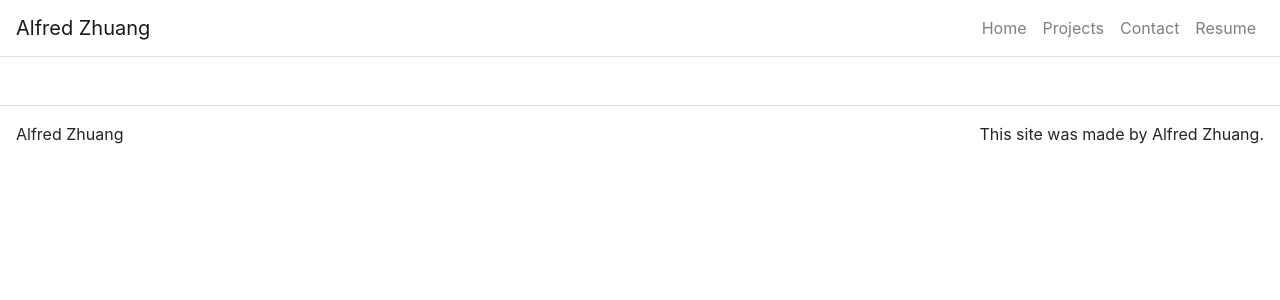
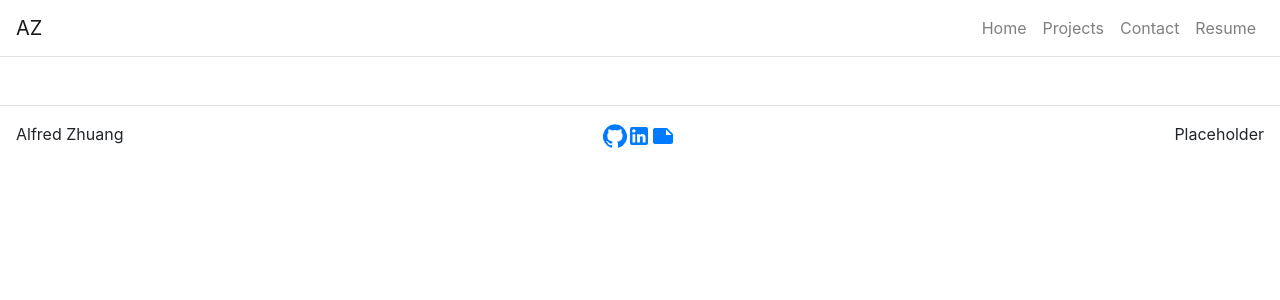
Before and after one commit to alfredzhuang/portfolio, a React (Create React App) app: page / in a window 1280 px wide. Shown: the top 300 px of the page. Built offline with nearby package versions, Linux system fonts and the light colour scheme.

Commit message:
added header and footer

```diff
--- a/package.json
+++ b/package.json
@@ -3,6 +3,8 @@
   "version": "0.1.0",
   "private": true,
   "dependencies": {
+    "@material-ui/core": "^4.11.2",
+    "@material-ui/icons": "^4.11.2",
     "@testing-library/jest-dom": "^5.11.4",
     "@testing-library/react": "^11.1.0",
     "@testing-library/user-event": "^12.1.10",
--- a/src/App.js
+++ b/src/App.js
@@ -39,7 +39,7 @@ class App extends React.Component {
         <Container className="p-0" fluid={true}>
 
           <Navbar className = "border-bottom" bg="transparent" expand="lg">
-            <Navbar.Brand>Alfred Zhuang</Navbar.Brand>
+            <Navbar.Brand>AZ</Navbar.Brand>
             <Navbar.Toggle className="border-0" aria-controls="navbar-toggle"/>
             <Navbar.Collapse id="navbar-toggle">
               <Nav className="ml-auto">
--- a/src/components/Footer.js
+++ b/src/components/Footer.js
@@ -2,6 +2,9 @@ import React from 'react';
 import Container from 'react-bootstrap/Container';
 import Row from 'react-bootstrap/Row';
 import Col from 'react-bootstrap/Col';
+import GitHubIcon from '@material-ui/icons/GitHub';
+import LinkedInIcon from '@material-ui/icons/LinkedIn';
+import NoteIcon from '@material-ui/icons/Note';
 
 function Footer() {
 
@@ -12,8 +15,20 @@ function Footer() {
                     <Col className="p-0" md={3} sm={12}>
                         Alfred Zhuang
                     </Col>
+                    <Col className="justify-content-center" md={1}>
+                        <a class="icon" target="_blank" href="https://github.com/alfredzhuang">
+                            <GitHubIcon className="footer-icon"/>
+                        </a>
+                        <a class="icon" target="_blank" href="https://www.linkedin.com/in/alfred-zhuang/">
+                            <LinkedInIcon className="footer-icon"/>
+                        </a>
+                        <a class="icon" target="_blank" href="https://docs.google.com/document/d/1saRbasPG8gsJBcBTazm-aJlUJvYRniBrN8qb5jJzEak/edit?usp=sharing">
+                            <NoteIcon className="footer-icon"/>
+                        </a>
+                    </Col>
                     <Col className ="p-0 d-flex justify-content-end" md={3}>
-                        This site was made by Alfred Zhuang.
+                        Placeholder
+                        {/* Dark mode goes here */}
                     </Col>
                 </Row>
             </Container>
```
Also changed, not shown: 2 other files (tests, documents, lock files or other folders).
